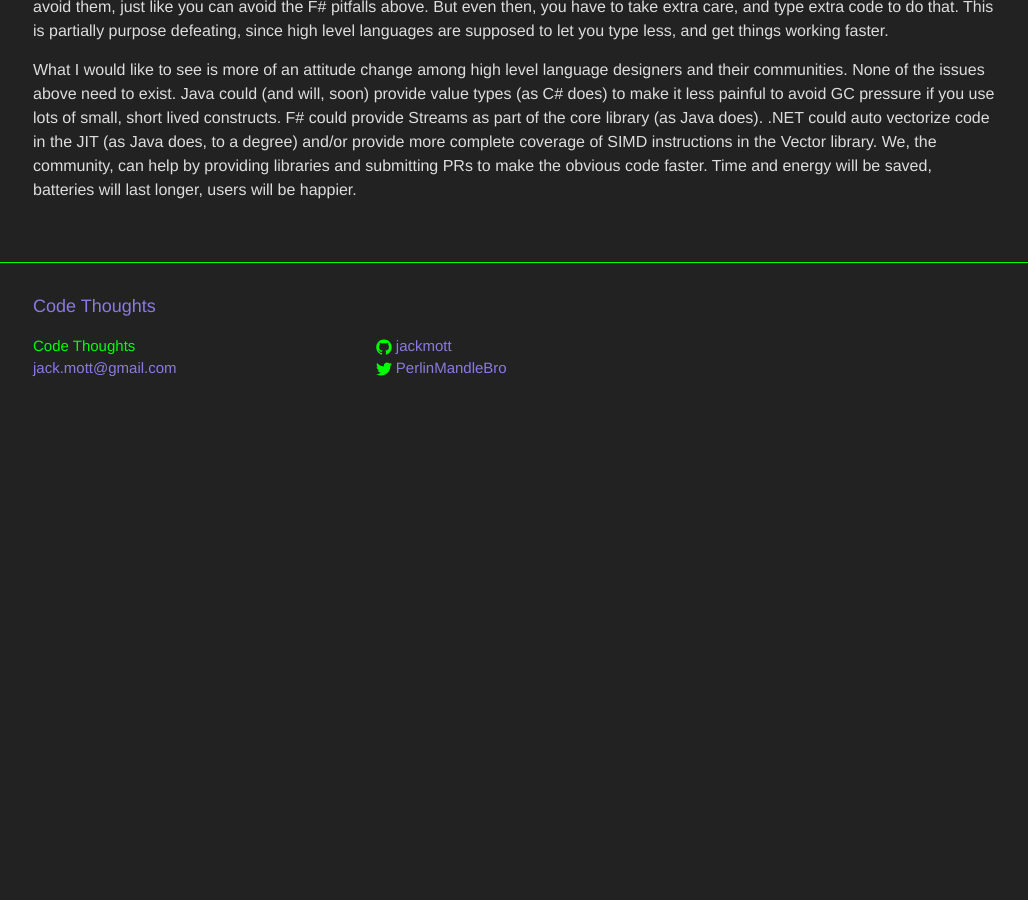
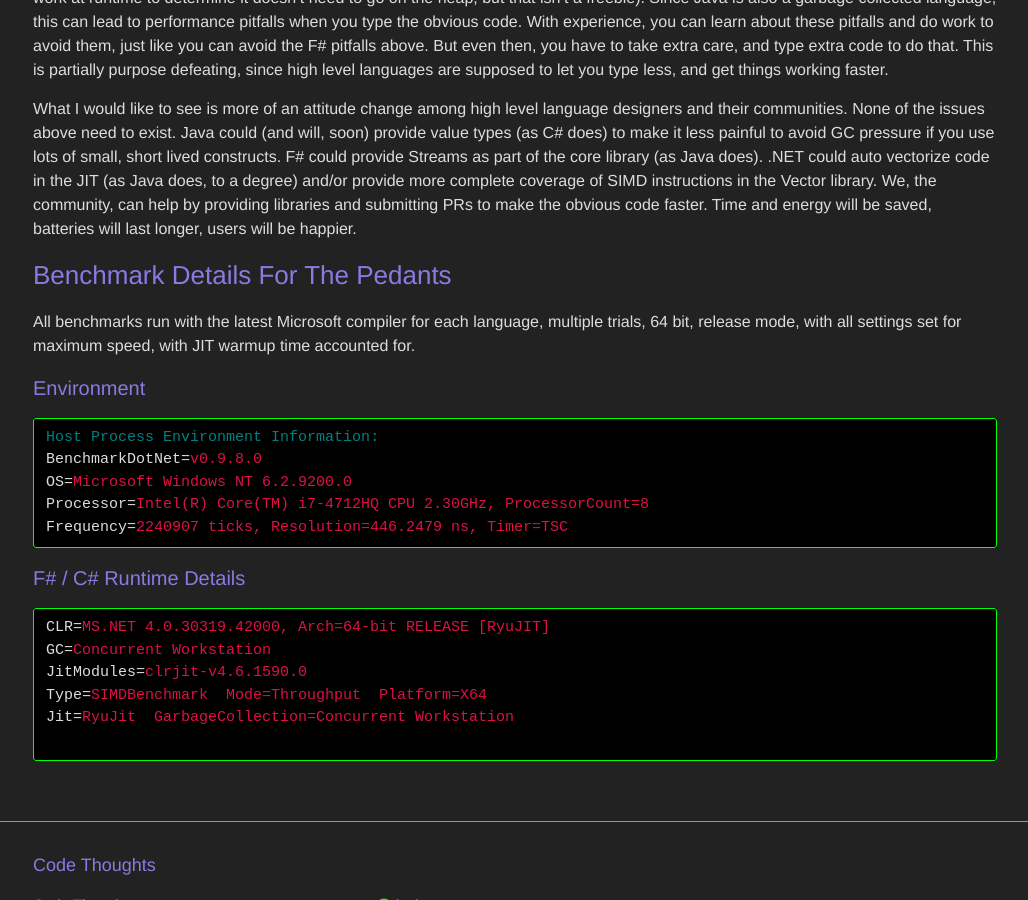
Before and after one commit to jackmott/jackmott.github.io, a Jekyll site: the page built from _posts/2016-7-22-making-obvious-fast.markdown, in a window 1280 px wide and 900 px high, scrolled down 2784 px. Shown: the whole window, without its empty margins (125-1153 px from the left). Built offline with Jekyll 4.4.1, drawn with Linux system fonts in a browser that asks for light colours; before the commit the page ends 3224 px from its top, so only the background shows below that.

Commit message:
benchmark details

````diff
--- a/_posts/2016-7-22-making-obvious-fast.markdown
+++ b/_posts/2016-7-22-making-obvious-fast.markdown
@@ -10,7 +10,9 @@ I think these languages, with modern incarnations of their compilers, are especi
 languages today, there tend to be performance traps where the obvious, idiomatic solution is particularly bad.
 Let's look at an example, comparing F# to C# and to C.
 
-Pretend we wish to take an array of 32 million numbers, and compute the sum of their squares.  The most obvious code for this in C is as follows:
+Pretend we wish to take an array of 32 million numbers, and compute the sum of their squares. The most obvious code for this in C is as follows:
+
+* [Benchmark Details](#benchmark)
 
 ### C - 17 milliseconds
 
@@ -131,3 +133,27 @@ Java could (and will, soon) provide value types (as C# does) to make it less pai
 F# could provide Streams as part of the core library (as Java does).  .NET could auto vectorize code in the JIT (as Java does, to a degree) and/or provide more
 complete coverage of SIMD instructions in the Vector library.  We, the community, can help by providing libraries and submitting PRs to make the obvious
 code faster.  Time and energy will be saved, batteries will last longer, users will be happier.
+
+### Benchmark Details For The Pedants<a name="benchmark"></a>
+
+All benchmarks run with the latest Microsoft compiler for each language, multiple trials, 64 bit, release mode, with all settings set for maximum speed, with
+JIT warmup time accounted for.
+
+#### Environment
+```ini
+Host Process Environment Information:
+BenchmarkDotNet=v0.9.8.0
+OS=Microsoft Windows NT 6.2.9200.0
+Processor=Intel(R) Core(TM) i7-4712HQ CPU 2.30GHz, ProcessorCount=8
+Frequency=2240907 ticks, Resolution=446.2479 ns, Timer=TSC
+```
+
+#### F# / C# Runtime Details
+```ini
+CLR=MS.NET 4.0.30319.42000, Arch=64-bit RELEASE [RyuJIT]
+GC=Concurrent Workstation
+JitModules=clrjit-v4.6.1590.0
+Type=SIMDBenchmark  Mode=Throughput  Platform=X64
+Jit=RyuJit  GarbageCollection=Concurrent Workstation
+
+```
````
